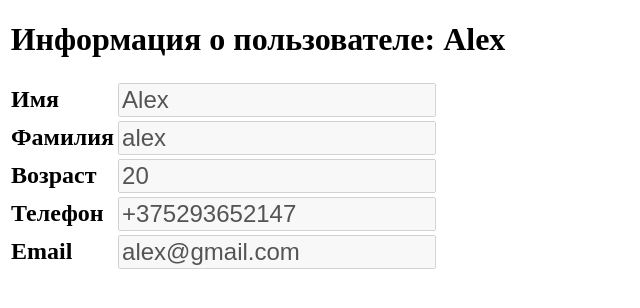
After one commit to SpacecapsAlex/DjangoProjectExample1, a Django app: page /users/user_detail/1/ in a window 1280 px wide. The commit adds this page. Shown: the top 308 px of the page, without its empty margins (0-640 px from the left). Run offline with Django 4.2, Linux system fonts and the light colour scheme; data comes from the database, SQL or seed files in the repository.

Commit message:
Added user_detail page

```diff
--- a/users/templates/users/list_users.html
+++ b/users/templates/users/list_users.html
@@ -55,7 +55,7 @@
         <tbody>
             {% for user in users %}
                 <tr>
-                    <td><a href="">{{ user.first_name }}</a></td>
+                    <td><a href="/users/user_detail/{{ user.id }}">{{ user.first_name }}</a></td>
                     <td>{{ user.last_name }}</td>
                     <td>{{ user.age }}</td>
                     <td>{{ user.phone_number }}</td>
--- /dev/null
+++ b/users/templates/users/user_detail.html
@@ -0,0 +1,53 @@
+<!DOCTYPE html>
+<html lang="en">
+<head>
+    <meta charset="UTF-8">
+    <title>Информация о пользователе</title>
+    <style>
+        th {
+            text-align: left;
+            font-size: 24px;
+        }
+        input {
+            font-size: 24px;
+        }
+    </style>
+</head>
+<body>
+    <div style="width: 500px">
+        <h1 style="text-align: center">Информация о пользователе: {{ user.first_name }}</h1>
+        <table>
+            <tr>
+                <th>Имя</th>
+                <td>
+                    <input type="text" value="{{ user.first_name }}" disabled>
+                </td>
+            </tr>
+            <tr>
+                <th>Фамилия</th>
+                <td>
+                    <input type="text" value="{{ user.last_name }}" disabled>
+                </td>
+            </tr>
+            <tr>
+                <th>Возраст</th>
+                <td>
+                    <input type="number" value="{{ user.age }}" disabled>
+                </td>
+            </tr>
+            <tr>
+                <th>Телефон</th>
+                <td>
+                    <input type="text" value="{{ user.phone_number }}" disabled>
+                </td>
+            </tr>
+            <tr>
+                <th>Email</th>
+                <td>
+                    <input type="text" value="{{ user.email }}" disabled>
+                </td>
+            </tr>
+        </table>
+    </div>
+</body>
+</html>
--- a/users/urls.py
+++ b/users/urls.py
@@ -4,4 +4,5 @@ from . import views
 
 urlpatterns = [
     path('', views.list_users, name='home'),
+    path('user_detail/<int:user_id>/', views.detail_user, name='detail'),
 ]
--- a/users/views.py
+++ b/users/views.py
@@ -7,3 +7,7 @@ from .models import User
 
 def list_users(request: HttpRequest) -> HttpResponse:
     return render(request, 'users/list_users.html', {'users': User.objects.all()})
+
+
+def detail_user(request: HttpRequest, user_id: int) -> HttpResponse:
+    return render(request, 'users/user_detail.html', {'user': User.objects.get(id=user_id)})
```
